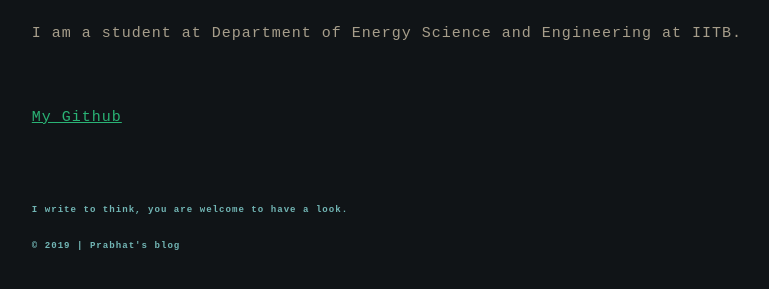
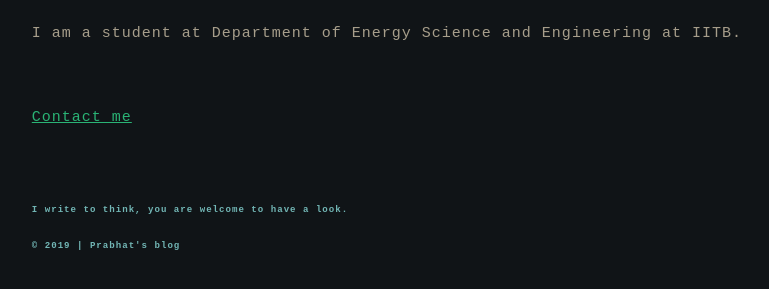
Before and after one commit to thyprabhat/myblog, a Jekyll site: the page built from about.md, in a window 1280 px wide. Shown: the part 282-571 px from the top of the page, without its empty margins (229-998 px from the left). Built offline with Jekyll 4.4.1, drawn with Linux system fonts in a browser that asks for light colours.

Commit message:
Update about.me

```diff
--- a/about.md
+++ b/about.md
@@ -9,4 +9,4 @@ short_bio: Hi this is Prabhat.
 I am a student at Department of Energy Science and Engineering at IITB.
 
 
-[My Github](http://github.com/prabhat496)
+[Contact me](https://forms.gle/w6faoHWdcKex1zXv6)
```
